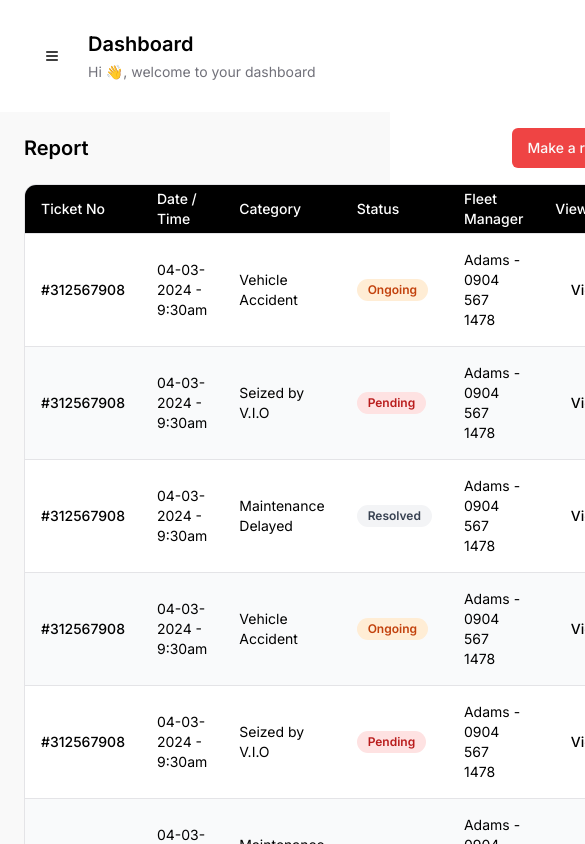
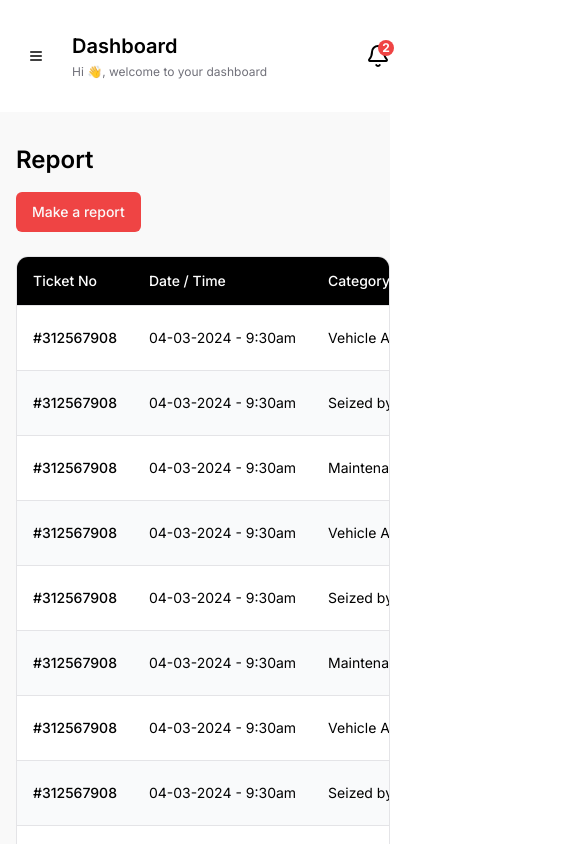
Before and after one commit to vooom2/Frontend, a React (Vite) app: page /dashboard/complaints in a window 390 px wide. Shown: the top 844 px of the page, 585 px wide, since content can reach past the window. Built offline with nearby package versions, Linux system fonts and the light colour scheme.

Commit message:
mobile ui fixes riders dashboard

```diff
--- a/src/components/dashboard_header.tsx
+++ b/src/components/dashboard_header.tsx
@@ -8,7 +8,7 @@ import {
 } from "@/components/ui/popover"
 function DashboardHeader() {
     return (
-        <header className="sticky top-0 bg-background z-10 py-6 px-4">
+        <header className="sticky top-0 bg-background z-10 py-6 px-0 md:px-4">
             <div className="flex h-16 items-center px-4 gap-4 ">
                 {/* Mobile Navigation */}
                 <MobileNav />
@@ -18,7 +18,7 @@ function DashboardHeader() {
                     {/* Left Section: Title and Welcome Text */}
                     <div className="flex flex-col gap-1 flex-1">
                         <h1 className="text-xl font-semibold">Dashboard</h1>
-                        <p className="text-sm text-muted-foreground">
+                        <p className="text-xs md:text-sm text-muted-foreground">
                             Hi 👋, welcome to your dashboard
                         </p>
                     </div>
--- a/src/components/mobile_nav.tsx
+++ b/src/components/mobile_nav.tsx
@@ -13,8 +13,7 @@ export default function MobileNav() {
         <Sheet open={open} onOpenChange={setOpen}>
             <SheetTrigger asChild>
                 <Button variant="ghost" size="icon" className="md:hidden">
-                    <Menu className="h-5 w-5" />
-                    <span className="sr-only">Toggle navigation menu</span>
+                    <Menu size={20} />
                 </Button>
             </SheetTrigger>
             <SheetContent side="left" className="p-0 w-72">
--- a/src/pages/auth/login.tsx
+++ b/src/pages/auth/login.tsx
@@ -63,7 +63,7 @@ export default function Login() {
                                     className="bg-transparent border-zinc-800"
                                 />
                             </div>
-                            <Link to="/dashboard">
+                            <Link to="/dashboard/unverified">
                                 <Button className="w-full bg-white text-black hover:bg-zinc-200 rounded-full py-6">
                                     Login
                                 </Button>
--- a/src/pages/dashboard/bikes_history.tsx
+++ b/src/pages/dashboard/bikes_history.tsx
@@ -53,12 +53,12 @@ function StatusBadge({ status }: { status: VehicleStatus['returnStatus'] }) {
 
 export default function BikeHistory() {
     return (
-        <div className="container mx-auto p-4 space-y-4">
+        <div className="container mx-auto p-2 md:p-4 space-y-4 w-screen">
             <div className="flex justify-between items-center">
                 <h1 className="text-xl font-semibold">Status of Vehicles</h1>
             </div>
 
-            <div className="rounded-xl border overflow-hidden">
+            <div className="rounded-xl border overflow-hidden relative w-full text-nowrap">
                 <Table>
                     <TableHeader className="bg-black hover:bg-black">
                         <TableRow>
--- a/src/pages/dashboard/complaints/complaints.tsx
+++ b/src/pages/dashboard/complaints/complaints.tsx
@@ -115,16 +115,17 @@ function StatusBadge({ status }: { status: Report['status'] }) {
 
 export default function Complaints() {
     return (
-        <div className="container mx-auto p-4 space-y-4">
-            <div className="flex justify-between items-center">
-                <h1 className="text-xl font-semibold">Report</h1>
+        <div className="container mx-auto px-2 md:px-4 py-8 w-screen relative">
+            <div className="flex flex-col sm:flex-row justify-between items-start sm:items-center mb-6">
+                <h1 className="text-2xl font-semibold mb-4 sm:mb-0">Report</h1>
 
                 <Link to="create">
                     <Button variant="destructive">Make a report</Button>
                 </Link>
             </div>
 
-            <div className="rounded-xl border overflow-hidden">
+            <div className="rounded-xl border overflow-hidden relative w-full">
+                <div className="overflow-x-auto w-full">
                     <Table>
                         <TableHeader className="bg-black hover:bg-black">
                             <TableRow>
@@ -138,7 +139,7 @@ export default function Complaints() {
                         </TableHeader>
                         <TableBody>
                             {reports.map((report, index) => (
-                            <TableRow key={index} className={index % 2 === 0 ? 'bg-white' : 'bg-gray-50'}>
+                                <TableRow key={index} className={`text-nowrap ${index % 2 === 0 ? 'bg-white' : 'bg-gray-50'}`}>
                                     <TableCell className="font-medium">{report.ticketNo}</TableCell>
                                     <TableCell>{report.dateTime}</TableCell>
                                     <TableCell>{report.category}</TableCell>
@@ -153,7 +154,7 @@ export default function Complaints() {
                                                     View
                                                 </Button>
                                             </DialogTrigger>
-                                        <DialogContent >
+                                            <DialogContent>
                                                 <DialogHeader>
                                                     <DialogTitle>Electrical Failure</DialogTitle>
                                                 </DialogHeader>
@@ -179,5 +180,6 @@ export default function Complaints() {
                     </Table>
                 </div>
             </div>
+        </div>
     )
 }
--- a/src/pages/dashboard/dashboard.tsx
+++ b/src/pages/dashboard/dashboard.tsx
@@ -94,7 +94,7 @@ export default function Dashboard() {
             </div>
 
             <div className="grid grid-cols-1 lg:grid-cols-4 gap-4">
-                <div className="lg:col-span-3">
+                <div className="lg:col-span-3 text-nowrap">
                     <Card>
                         <div className="p-4 border-b">
                             <h3 className="font-semibold">Status of Payment</h3>
--- a/src/pages/dashboard/verification/setup_account.tsx
+++ b/src/pages/dashboard/verification/setup_account.tsx
@@ -3,7 +3,7 @@ import Requirements from "./requirements";
 import ProfileForm from "./profile_form";
 import DocumentUpload from "./document_upload";
 import GuarantorForm from "./guarantor_form";
-import Verifying from "./verifying";
+import Verifying from "./verifying_account";
 import { useNavigate } from "react-router";
 
 export default function SetupAccount() {
@@ -12,7 +12,7 @@ export default function SetupAccount() {
 
     const handleStepChange = (index: number) => {
         if (index > 4) {
-            navigate("/dashboard/rent/available");
+            navigate("/dashboard");
             return;
         }
         setCurrentStep(index);
@@ -51,7 +51,7 @@ export default function SetupAccount() {
                         className="max-w-3xl w-full mx-auto bg-black text-white py-3 rounded-xl hover:bg-gray-800 transition"
                         onClick={() => handleStepChange(currentStep + 1)}
                     >
-                        {currentStep <= 3 ? "Next" : "View Profile"}
+                        {currentStep <= 3 ? "Next" : "View Dashboard"}
                     </button>
                 </div>
 
```
Also changed, not shown: src/pages/dashboard/verification/verifying_account.tsx (renamed from src/pages/dashboard/verification/verifying.tsx). Lines whose indentation alone changed are shown as unchanged.
